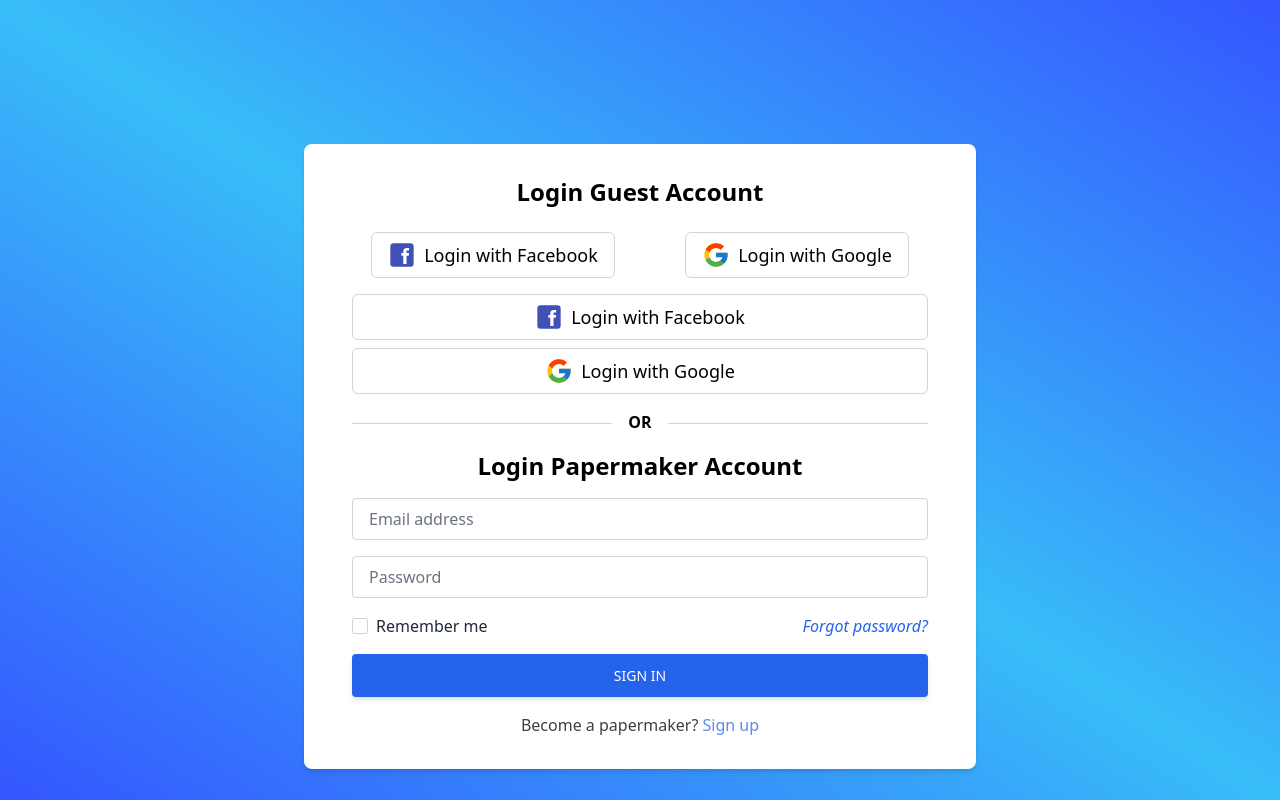
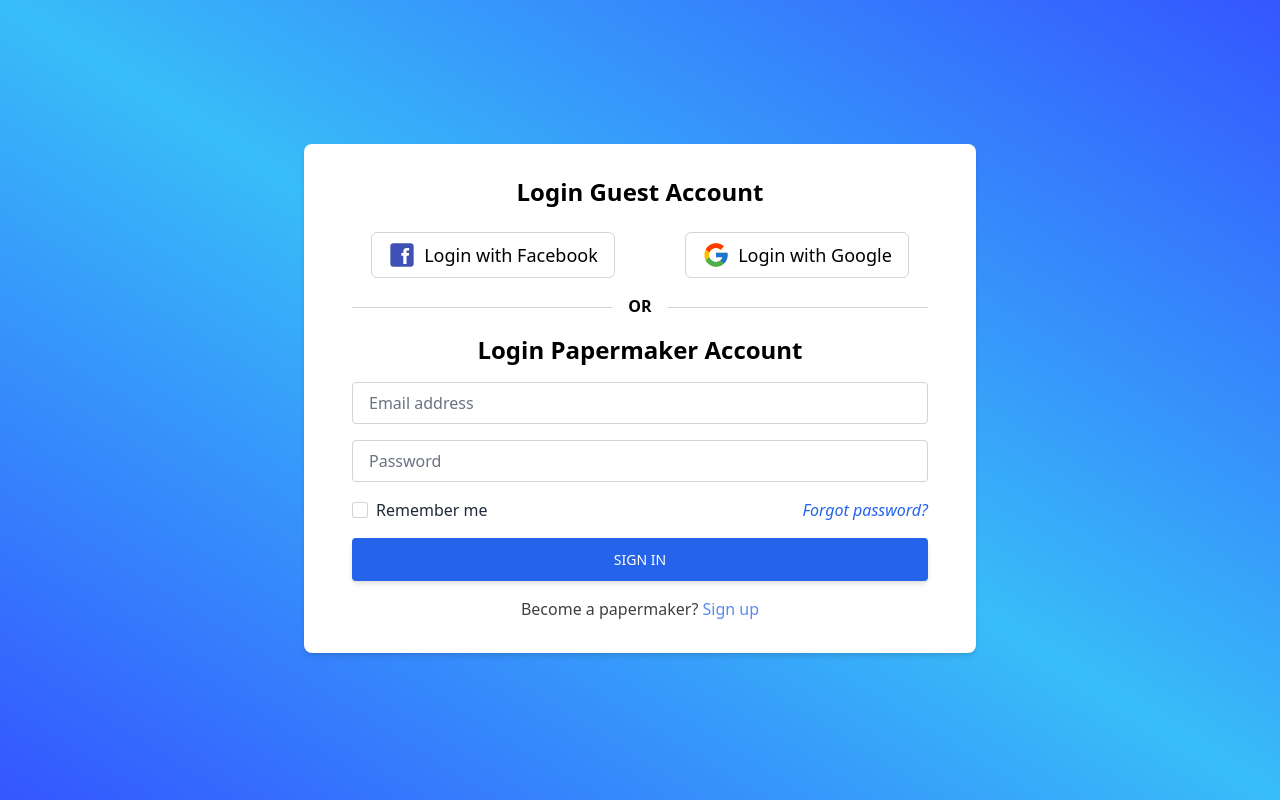
Before and after one commit to ThienAn1010/Capstone-Project, a Next.js app in the folder frontend/: page /login in a window 1280 px wide. Built offline with nearby package versions, Linux system fonts and the light colour scheme.

Commit message:
fix responsive and add Head

```diff
--- a/frontend/pages/login.tsx
+++ b/frontend/pages/login.tsx
@@ -1,11 +1,14 @@
 import type { NextPage } from "next"
-// import Head from "next/head"
-// import FacebookButton from "../components/FacebookButton"
-// import GoogleButton from "../components/GoogleButton"
+import Head from "next/head"
 import Link from "next/link"
 
 const Home: NextPage = () => {
   return (
+    <>
+      <Head>
+        <title>Login Page</title>
+        <meta name="viewport" content="initial-scale=1.0, width=device-width" />
+      </Head>
       <div className="w-screen min-h-screen bg-gradient-to-bl from-test via-sky-400 to-test pt-8 px-4 py-4 md:pt-36 ">
         <div className="container max-w-2xl bg-white mx-auto px-6 py-4 md:px-12 md:py-8 rounded-lg shadow-md">
           <h1 className="text-center text-xl subpixel-antialiased font-bold md:mb-6 md:text-2xl">
@@ -73,7 +76,7 @@ const Home: NextPage = () => {
                   </div>
                 </Link>
               </div>
-            <div className="space-y-2">
+              <div className="space-y-2 md:hidden">
                 <Link href={"http://localhost:8000/auth/facebook"}>
                   <div className="border border-gray-300 rounded-md px-4 py-2">
                     <div className="flex justify-center space-x-2 items-center">
@@ -202,6 +205,7 @@ const Home: NextPage = () => {
           </div>
         </div>
       </div>
+    </>
   )
 }
 
```
Lines whose indentation alone changed are shown as unchanged.
